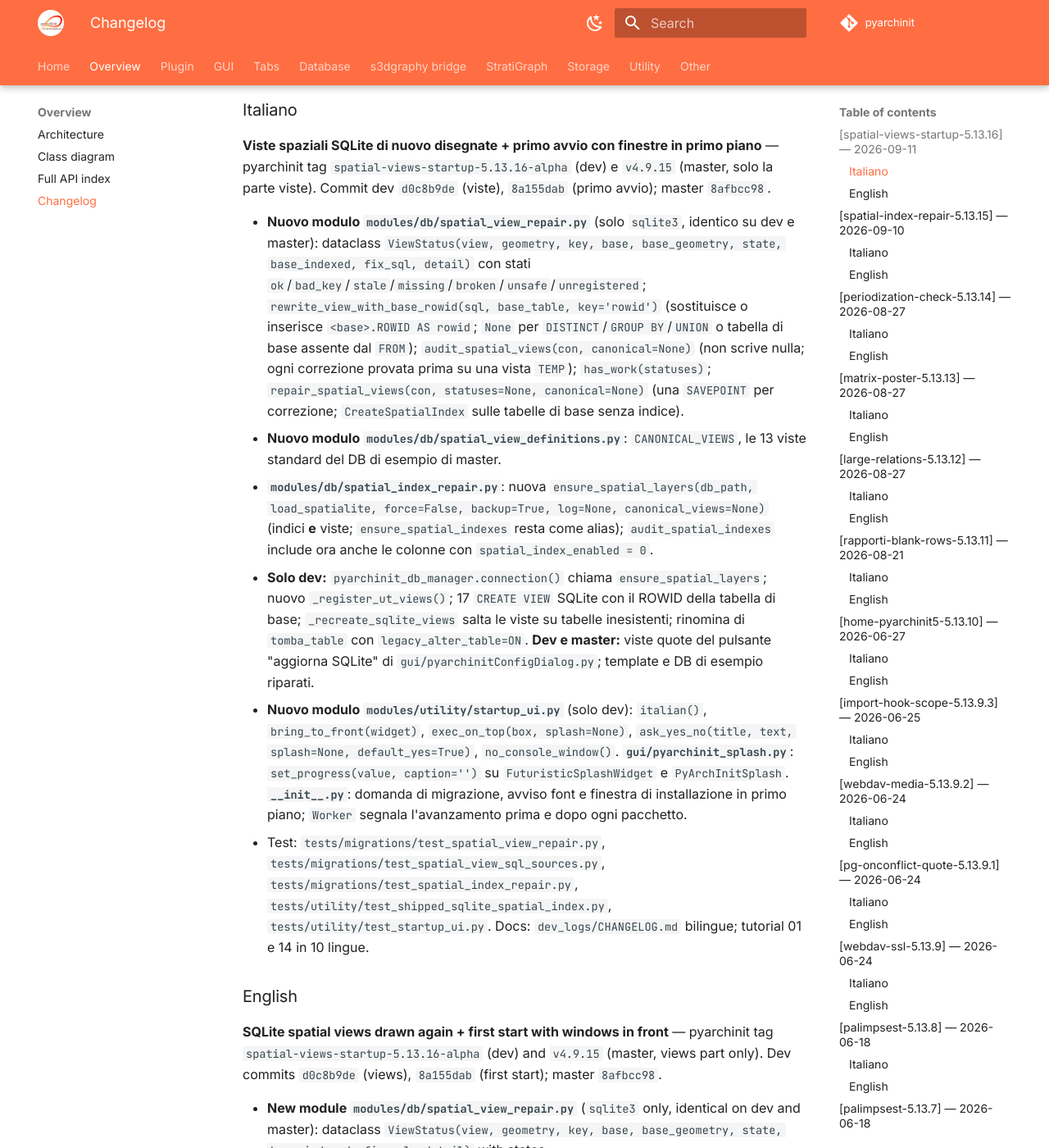
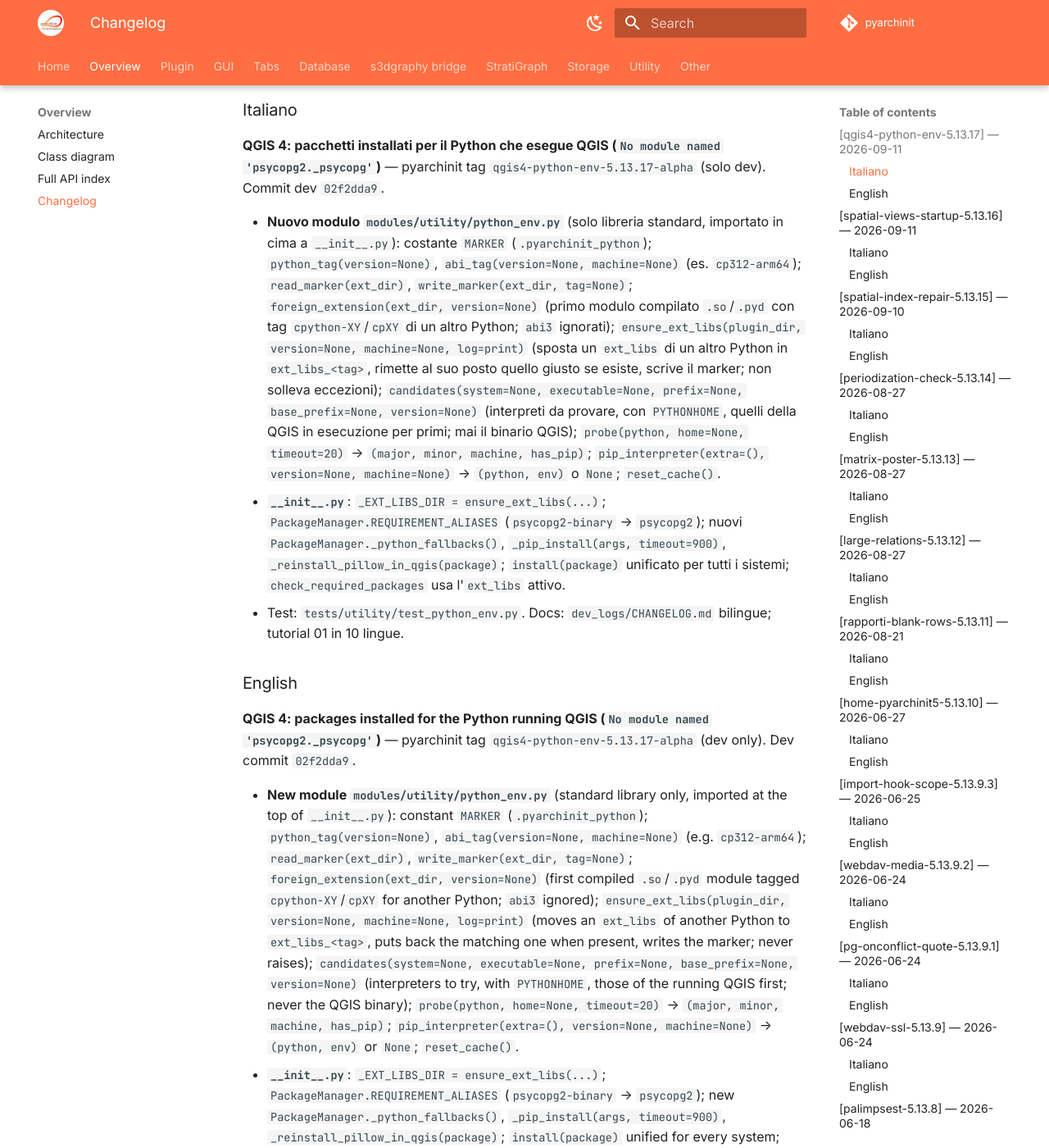
Before and after one commit to enzococca/pyarchinit-api-docs, an MkDocs documentation site: the page built from docs/CHANGELOG.md, in a window 1280 px wide and 1400 px high, scrolled down 367 px. Shown: the whole window at 82% size. Built offline with MkDocs 1.6.1 and Material for MkDocs 9.7.7, drawn with Linux system fonts in a browser that asks for light colours; comment, search, counter and statistics services are not loaded; some of the changed text lies outside the part shown.

Commit message:
changelog: add qgis4-python-env-5.13.17 (packages installed for the Python running QGIS: ext_libs guard + matching pip interpreter)

```diff
--- a/docs/CHANGELOG.md
+++ b/docs/CHANGELOG.md
@@ -4,6 +4,26 @@
 > da `pyarchinit-code_dev/`.
 >
 > Format: bilingue IT/EN. Le date sono ISO 8601.
+
+---
+
+## [qgis4-python-env-5.13.17] — 2026-09-11
+
+### Italiano
+
+**QGIS 4: pacchetti installati per il Python che esegue QGIS (`No module named 'psycopg2._psycopg'`)** — pyarchinit tag `qgis4-python-env-5.13.17-alpha` (solo dev). Commit dev `02f2dda9`.
+
+- **Nuovo modulo `modules/utility/python_env.py`** (solo libreria standard, importato in cima a `__init__.py`): costante `MARKER` (`.pyarchinit_python`); `python_tag(version=None)`, `abi_tag(version=None, machine=None)` (es. `cp312-arm64`); `read_marker(ext_dir)`, `write_marker(ext_dir, tag=None)`; `foreign_extension(ext_dir, version=None)` (primo modulo compilato `.so`/`.pyd` con tag `cpython-XY`/`cpXY` di un altro Python; `abi3` ignorati); `ensure_ext_libs(plugin_dir, version=None, machine=None, log=print)` (sposta un `ext_libs` di un altro Python in `ext_libs_<tag>`, rimette al suo posto quello giusto se esiste, scrive il marker; non solleva eccezioni); `candidates(system=None, executable=None, prefix=None, base_prefix=None, version=None)` (interpreti da provare, con `PYTHONHOME`, quelli della QGIS in esecuzione per primi; mai il binario QGIS); `probe(python, home=None, timeout=20)` → `(major, minor, machine, has_pip)`; `pip_interpreter(extra=(), version=None, machine=None)` → `(python, env)` o `None`; `reset_cache()`.
+- **`__init__.py`**: `_EXT_LIBS_DIR = ensure_ext_libs(...)`; `PackageManager.REQUIREMENT_ALIASES` (`psycopg2-binary` → `psycopg2`); nuovi `PackageManager._python_fallbacks()`, `_pip_install(args, timeout=900)`, `_reinstall_pillow_in_qgis(package)`; `install(package)` unificato per tutti i sistemi; `check_required_packages` usa l'`ext_libs` attivo.
+- Test: `tests/utility/test_python_env.py`. Docs: `dev_logs/CHANGELOG.md` bilingue; tutorial 01 in 10 lingue.
+
+### English
+
+**QGIS 4: packages installed for the Python running QGIS (`No module named 'psycopg2._psycopg'`)** — pyarchinit tag `qgis4-python-env-5.13.17-alpha` (dev only). Dev commit `02f2dda9`.
+
+- **New module `modules/utility/python_env.py`** (standard library only, imported at the top of `__init__.py`): constant `MARKER` (`.pyarchinit_python`); `python_tag(version=None)`, `abi_tag(version=None, machine=None)` (e.g. `cp312-arm64`); `read_marker(ext_dir)`, `write_marker(ext_dir, tag=None)`; `foreign_extension(ext_dir, version=None)` (first compiled `.so`/`.pyd` module tagged `cpython-XY`/`cpXY` for another Python; `abi3` ignored); `ensure_ext_libs(plugin_dir, version=None, machine=None, log=print)` (moves an `ext_libs` of another Python to `ext_libs_<tag>`, puts back the matching one when present, writes the marker; never raises); `candidates(system=None, executable=None, prefix=None, base_prefix=None, version=None)` (interpreters to try, with `PYTHONHOME`, those of the running QGIS first; never the QGIS binary); `probe(python, home=None, timeout=20)` → `(major, minor, machine, has_pip)`; `pip_interpreter(extra=(), version=None, machine=None)` → `(python, env)` or `None`; `reset_cache()`.
+- **`__init__.py`**: `_EXT_LIBS_DIR = ensure_ext_libs(...)`; `PackageManager.REQUIREMENT_ALIASES` (`psycopg2-binary` → `psycopg2`); new `PackageManager._python_fallbacks()`, `_pip_install(args, timeout=900)`, `_reinstall_pillow_in_qgis(package)`; `install(package)` unified for every system; `check_required_packages` uses the active `ext_libs`.
+- Tests: `tests/utility/test_python_env.py`. Docs: bilingual `dev_logs/CHANGELOG.md`; tutorial 01 in 10 languages.
 
 ---
 
```
